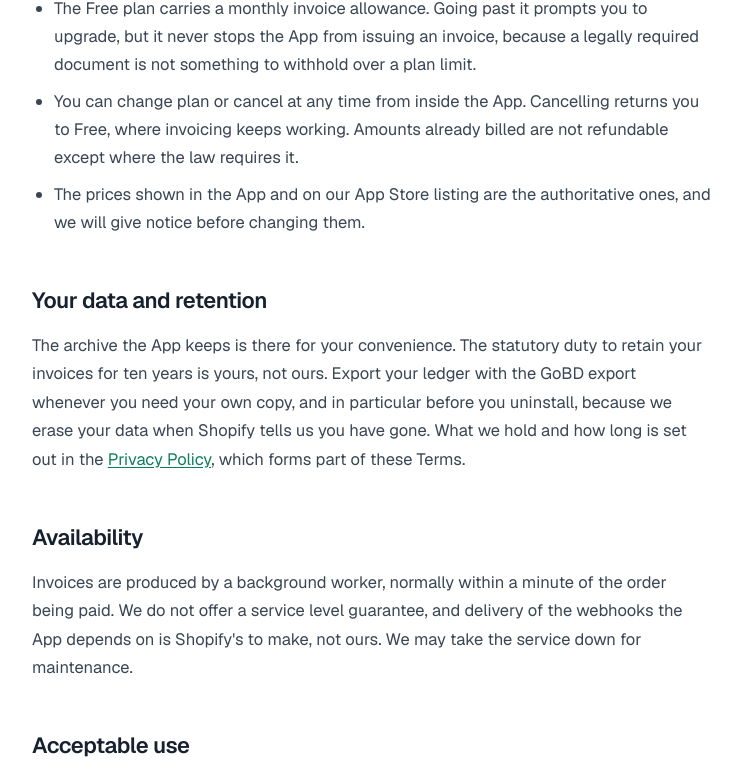
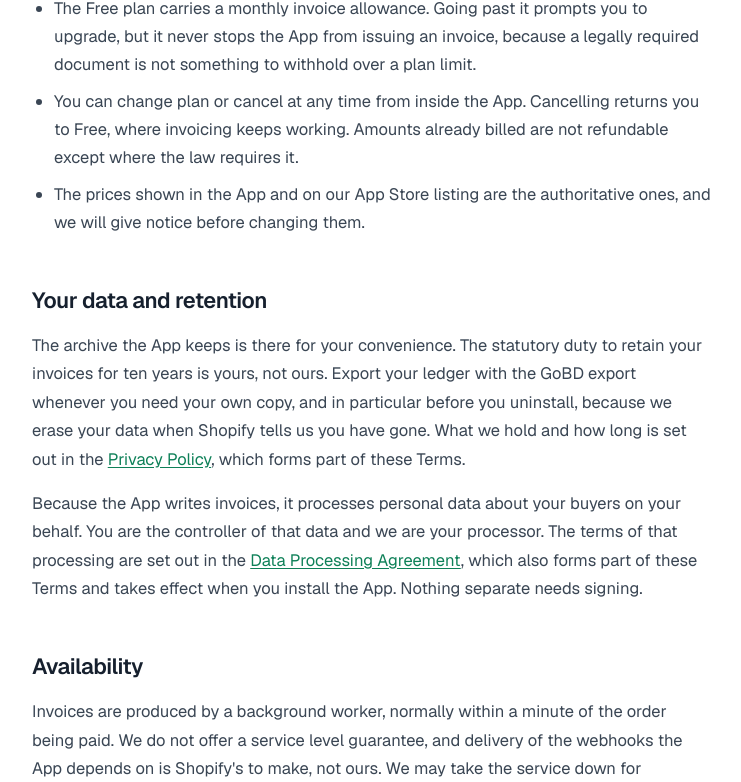
Before and after one commit to obarito/obarito-site, a Next.js app: page /attesta/terms in a window 1280 px wide. Shown: the part 1726-2508 px from the top of the page, without its empty margins (396-1137 px from the left). Built offline with nearby package versions, Linux system fonts and the light colour scheme; no server answers.

Commit message:
fixed terms page

```diff
--- a/src/app/attesta/terms/page.tsx
+++ b/src/app/attesta/terms/page.tsx
@@ -33,7 +33,7 @@ export default function AttestaTermsPage() {
       toc={toc}
       active="terms"
       brand="attesta"
-      lastUpdated="26 August 2026"
+      lastUpdated="28 August 2026"
       effectiveDate="26 August 2026"
     >
       <h2 id="service">The service</h2>
@@ -123,6 +123,14 @@ export default function AttestaTermsPage() {
         <Link href="/attesta/privacy">Privacy Policy</Link>, which forms part of
         these Terms.
       </p>
+      <p>
+        Because the App writes invoices, it processes personal data about your
+        buyers on your behalf. You are the controller of that data and we are
+        your processor. The terms of that processing are set out in the{" "}
+        <Link href="/attesta/dpa">Data Processing Agreement</Link>, which also
+        forms part of these Terms and takes effect when you install the App.
+        Nothing separate needs signing.
+      </p>
 
       <h2 id="availability">Availability</h2>
       <p>
```
